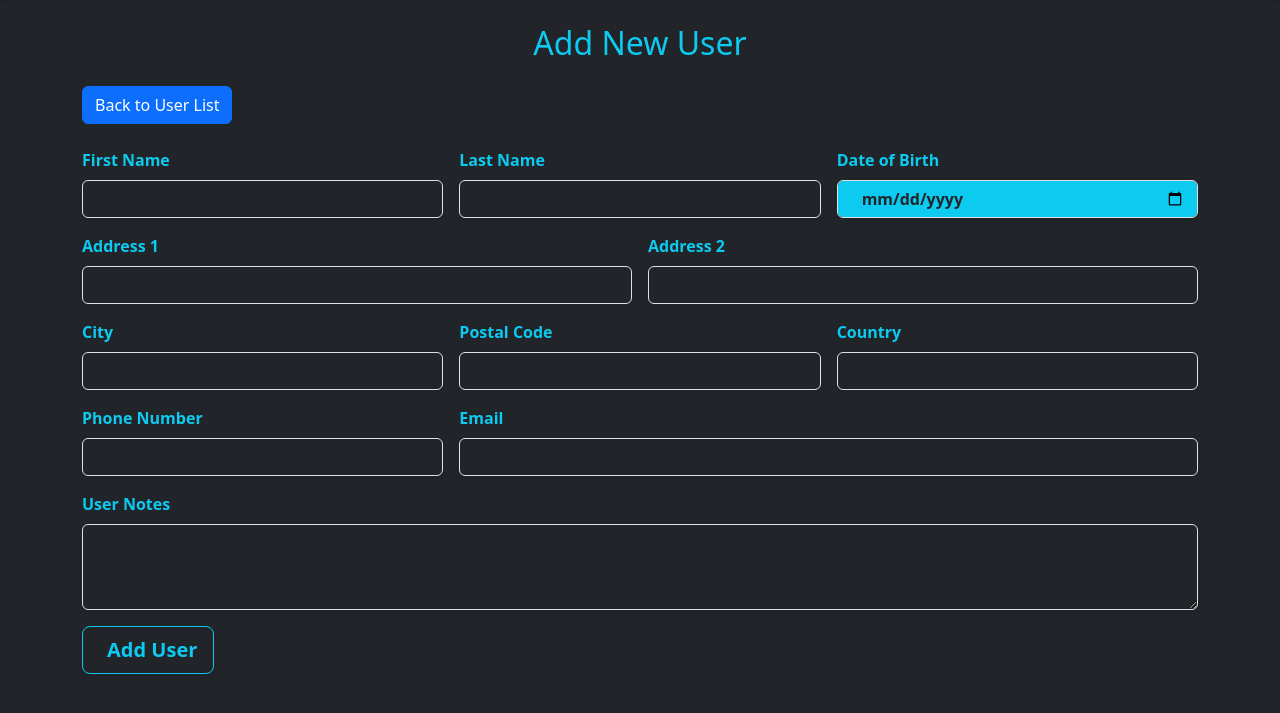
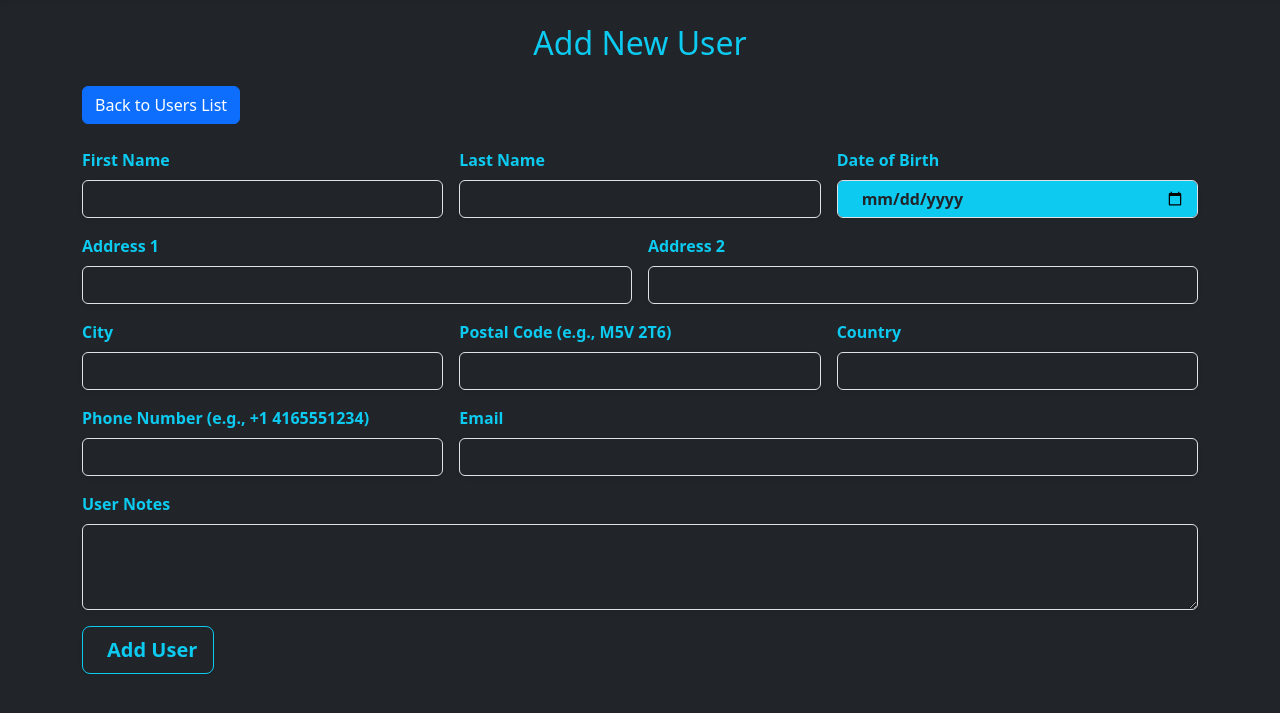
Before and after one commit to nozoinho/user-management-system, a Node server app: page /users/new in a window 1280 px wide. Shown: the part 56-769 px from the top of the page. Run offline with Node 20, Linux system fonts and the light colour scheme; some libraries are stand-ins or nearby versions.

Commit message:
Adding validations and error handling

```diff
--- a/models/User.js
+++ b/models/User.js
@@ -8,7 +8,7 @@ const userSchema = new mongoose.Schema({
   address1: { type: String, required: true },
   address2: { type: String },
   city: { type: String, required: true },
-  postalCode: { type: String, required: true },
+  postalCode: { type: String },
   country: { type: String, required: true },
   phoneNumber: { type: String, required: true },
   email: { type: String, required: true, unique: true },
--- a/routes/users.js
+++ b/routes/users.js
@@ -45,8 +45,14 @@ router.post('/', async (req, res) => {
     await newUser.save();
     res.redirect('/users');
   } catch (err) {
-    console.error(err);
-    res.status(500).send('Error creating user');
+    if (err.code === 11000 && err.keyPattern.email) { // Mongo duplicate
+      res.render('users/new', {
+        user: req.body,
+        emailError: 'This email is already registered.'
+      });
+    } else {
+      next(err);
+    }
   }
 });
 
@@ -86,8 +92,27 @@ router.put('/:id', async (req, res) => {
     });
     res.redirect('/users');
   } catch (err) {
-    console.error(err);
-    res.status(500).send('Error updating user');
+    if (err.code === 11000 && err.keyPattern.email) { // Mongo duplicate
+      res.render('users/edit', {
+        user: {
+          _id: req.params.id,
+          firstName: req.body.firstName,
+          lastName: req.body.lastName,
+          dateOfBirth: req.body.dateOfBirth,
+          address1: req.body.address1,
+          address2: req.body.address2,
+          city: req.body.city,
+          postalCode: req.body.postalCode,
+          country: req.body.country,
+          phoneNumber: req.body.phoneNumber,
+          email: req.body.email,
+          userNotes: req.body.userNotes
+        },
+        emailError: 'This email is already registered.'
+      });
+    } else {
+      next(err);
+    }
   }
 });
 
--- a/views/partials/_form_fields.hbs
+++ b/views/partials/_form_fields.hbs
@@ -1,3 +1,4 @@
+<!-- First Row: First Name, Last Name, Date of Birth -->
   <div class="row gx-3 mb-3">
     <div class="col-md-4">
       <label for="firstName" class="form-label fw-semibold {{#if user._id}}text-warning{{else}}text-info{{/if}}">
@@ -5,6 +6,9 @@
       </label>
       <input type="text" class="form-control bg-dark text-light shadow-sm rounded"
              id="firstName" name="firstName" value="{{user.firstName}}" required>
+      <div class="invalid-feedback">
+        Please enter a first name.
+      </div>
     </div>
     <div class="col-md-4">
       <label for="lastName" class="form-label fw-semibold {{#if user._id}}text-warning{{else}}text-info{{/if}}">
@@ -12,23 +16,33 @@
       </label>
       <input type="text" class="form-control bg-dark text-light shadow-sm rounded"
              id="lastName" name="lastName" value="{{user.lastName}}" required>
+      <div class="invalid-feedback">
+        Please enter a last name.
+      </div>
     </div>
     <div class="col-md-4">
       <label for="dateOfBirth" class="form-label fw-semibold {{#if user._id}}text-warning{{else}}text-info{{/if}}">
         Date of Birth
       </label>
-    <input type="date" class="form-control text-dark fw-bold {{#if user._id}}bg-warning{{else}}bg-info{{/if}} shadow-sm rounded ps-4"
-           id="dateOfBirth" name="dateOfBirth" value="{{user.dateOfBirth}}">
+      <input type="date" class="form-control {{#if user._id}}bg-warning text-dark fw-bold{{else}}bg-info text-dark fw-bold{{/if}} shadow-sm rounded ps-4"
+             id="dateOfBirth" name="dateOfBirth" value="{{user.dateOfBirth}}" required>
+      <div class="invalid-feedback">
+        Please select a date of birth.
+      </div>
     </div>
   </div>
 
+  <!-- Second Row: Address 1, Address 2 -->
   <div class="row gx-3 mb-3">
     <div class="col-md-6">
       <label for="address1" class="form-label fw-semibold {{#if user._id}}text-warning{{else}}text-info{{/if}}">
         Address 1
       </label>
       <input type="text" class="form-control bg-dark text-light shadow-sm rounded"
-           id="address1" name="address1" value="{{user.address1}}">
+             id="address1" name="address1" value="{{user.address1}}" required>
+      <div class="invalid-feedback">
+        Please enter address 1.
+      </div>
     </div>
     <div class="col-md-6">
       <label for="address2" class="form-label fw-semibold {{#if user._id}}text-warning{{else}}text-info{{/if}}">
@@ -39,47 +53,71 @@
     </div>
   </div>
 
+  <!-- Third Row: City, Postal Code, Country -->
   <div class="row gx-3 mb-3">
     <div class="col-md-4">
       <label for="city" class="form-label fw-semibold {{#if user._id}}text-warning{{else}}text-info{{/if}}">
         City
       </label>
       <input type="text" class="form-control bg-dark text-light shadow-sm rounded"
-           id="city" name="city" value="{{user.city}}">
+             id="city" name="city" value="{{user.city}}" required>
+      <div class="invalid-feedback">
+        Please enter a city.
+      </div>
     </div>
     <div class="col-md-4">
       <label for="postalCode" class="form-label fw-semibold {{#if user._id}}text-warning{{else}}text-info{{/if}}">
-      Postal Code
+        Postal Code (e.g., M5V 2T6)
       </label>
       <input type="text" class="form-control bg-dark text-light shadow-sm rounded"
-           id="postalCode" name="postalCode" value="{{user.postalCode}}">
+             id="postalCode" name="postalCode" value="{{user.postalCode}}" required>
+      <div class="invalid-feedback">
+        Please enter a postal code.
+      </div>
     </div>
     <div class="col-md-4">
       <label for="country" class="form-label fw-semibold {{#if user._id}}text-warning{{else}}text-info{{/if}}">
         Country
       </label>
       <input type="text" class="form-control bg-dark text-light shadow-sm rounded"
-           id="country" name="country" value="{{user.country}}">
+             id="country" name="country" value="{{user.country}}" required>
+      <div class="invalid-feedback">
+        Please enter a country.
+      </div>
     </div>
   </div>
 
+  <!-- Fourth Row: Phone Number, Email -->
   <div class="row gx-3 mb-3">
     <div class="col-md-4">
       <label for="phoneNumber" class="form-label fw-semibold {{#if user._id}}text-warning{{else}}text-info{{/if}}">
-      Phone Number
+        Phone Number (e.g., +1 4165551234)
       </label>
       <input type="text" class="form-control bg-dark text-light shadow-sm rounded"
-           id="phoneNumber" name="phoneNumber" value="{{user.phoneNumber}}">
+             id="phoneNumber" name="phoneNumber" value="{{user.phoneNumber}}" pattern="^\+\d{1,3}\s\d{4,14}$" title="Enter phone number with country code, e.g., +1 416 555 1234" required>
+      <div class="invalid-feedback">
+        Please enter a valid phone number with country code
+      </div>
     </div>
     <div class="col-md-8">
       <label for="email" class="form-label fw-semibold {{#if user._id}}text-warning{{else}}text-info{{/if}}">
         Email
       </label>
-    <input type="email" class="form-control bg-dark text-light shadow-sm rounded"
-           id="email" name="email" value="{{user.email}}">
+      <input type="email" class="form-control bg-dark text-light shadow-sm rounded {{#if emailError}}is-invalid{{/if}}"
+             id="email" name="email" value="{{user.email}}" pattern="[a-z0-9._%+-]+@[a-z0-9.-]+\.[a-z]{2,}$" required>
+      {{#if emailError}}
+        <div class="invalid-feedback">
+          {{emailError}}
+        </div>
+      {{else}}
+        <div class="invalid-feedback">
+          Please emter a valid email
+        </div>
+      {{/if}}
     </div>
   </div>
 
+  <!-- User Notes -->
   <div class="mb-3">
     <label for="userNotes" class="form-label fw-semibold {{#if user._id}}text-warning{{else}}text-info{{/if}}">
       User Notes
@@ -88,6 +126,7 @@
               id="userNotes" name="userNotes" rows="3">{{user.userNotes}}</textarea>
   </div>
 
+  <!-- Submit Button -->
   <div class="d-flex justify-content-start mb-4">
     <button type="submit" class="btn {{#if user._id}}btn-outline-warning{{else}}btn-outline-info{{/if}} btn-lg fw-semibold shadow-sm">
       <i class="bi {{#if user._id}}bi-pencil-square{{else}}bi-check2-circle{{/if}} me-2"></i>
--- a/views/users/new.hbs
+++ b/views/users/new.hbs
@@ -1,9 +1,28 @@
 <h2 class="text-center mb-4 text-info">Add New User</h2>
 
 <div class="d-flex justify-content-start mb-4">
-  <a href="/users" class="btn btn-primary">Back to User List</a>
+  <a href="/users" class="btn btn-primary">Back to Users List</a>
 </div>
 
-<form action="/users" method="POST" class="w3-container w3-card w3-padding w3-margin-top">
+<form class="needs-validation" novalidate action="/users" method="POST" class="w3-container w3-card w3-padding w3-margin-top">
   {{> _form_fields}}
 </form>
+
+<script>
+
+  (function () {
+    'use strict'
+    const forms = document.querySelectorAll('.needs-validation')
+
+    Array.from(forms).forEach(function (form) {
+      form.addEventListener('submit', function (event) {
+        if (!form.checkValidity()) {
+          event.preventDefault()
+          event.stopPropagation()
+        }
+
+        form.classList.add('was-validated')
+      }, false)
+    })
+  })()
+</script>
```
Also changed, not shown: views/users/edit.hbs (+21 -2 lines). Lines whose indentation alone changed are shown as unchanged.
